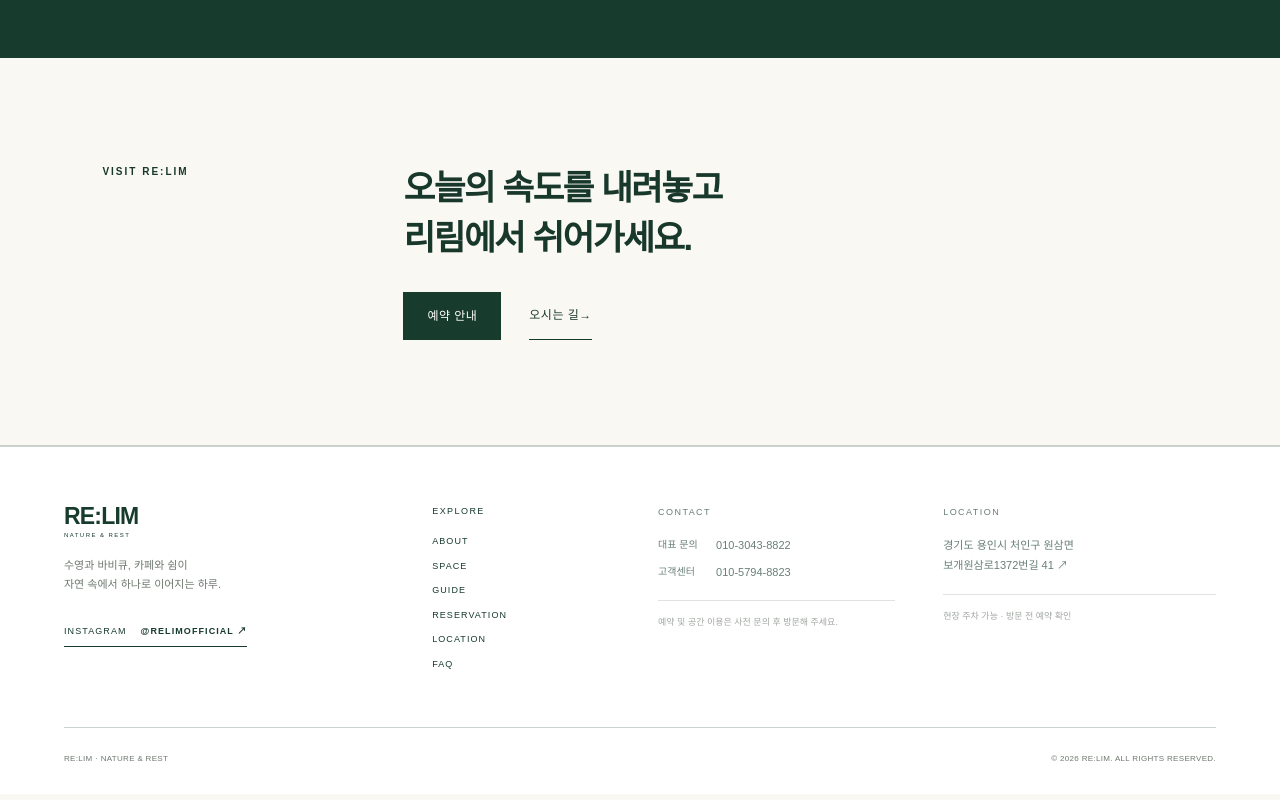
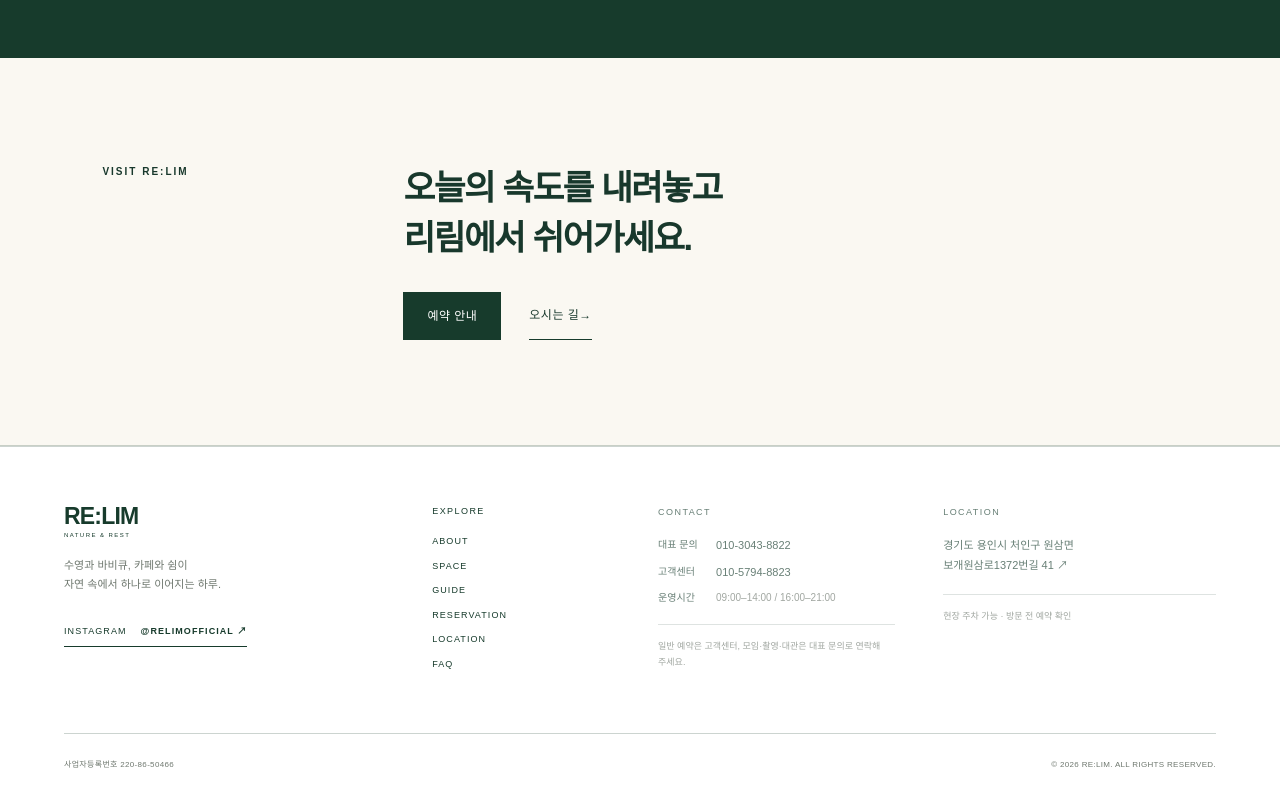
Before and after one commit to jyhome1228-cyber/relim_site, a Next.js app: page / in a window 1280 px wide. Shown: the part 2675-3475 px from the top of the page. Built offline with nearby package versions, Linux system fonts and the light colour scheme.

Commit message:
Refine RE:LIM app/components.tsx

```diff
--- a/app/components.tsx
+++ b/app/components.tsx
@@ -37,7 +37,8 @@ export function Footer() {
       <strong>CONTACT</strong>
       <p><span>대표 문의</span><a href="tel:010-3043-8822">010-3043-8822</a></p>
       <p><span>고객센터</span><a href="tel:010-5794-8823">010-5794-8823</a></p>
-      <p className="footer-note">예약 및 공간 이용은 사전 문의 후 방문해 주세요.</p>
+      <p><span>운영시간</span><b>09:00–14:00 / 16:00–21:00</b></p>
+      <p className="footer-note">일반 예약은 고객센터, 모임·촬영·대관은 대표 문의로 연락해 주세요.</p>
     </div>
     <div className="footer-info">
       <strong>LOCATION</strong>
@@ -45,7 +46,7 @@ export function Footer() {
       <p className="footer-note">현장 주차 가능 · 방문 전 예약 확인</p>
     </div>
     <div className="footer-bottom">
-      <p>RE:LIM · NATURE &amp; REST</p>
+      <p>사업자등록번호 220-86-50466</p>
       <p>© 2026 RE:LIM. ALL RIGHTS RESERVED.</p>
     </div>
   </footer>;
```
